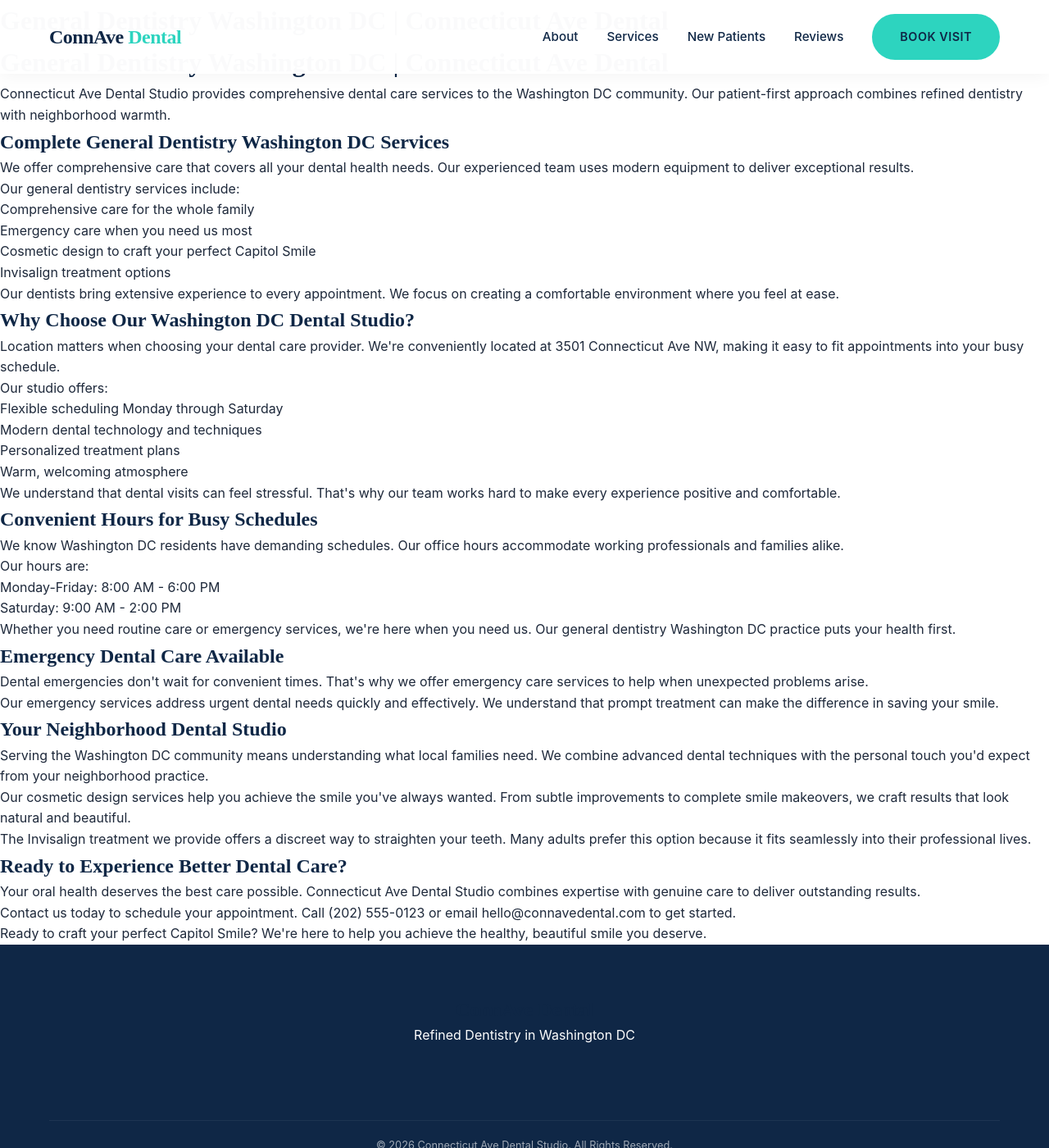
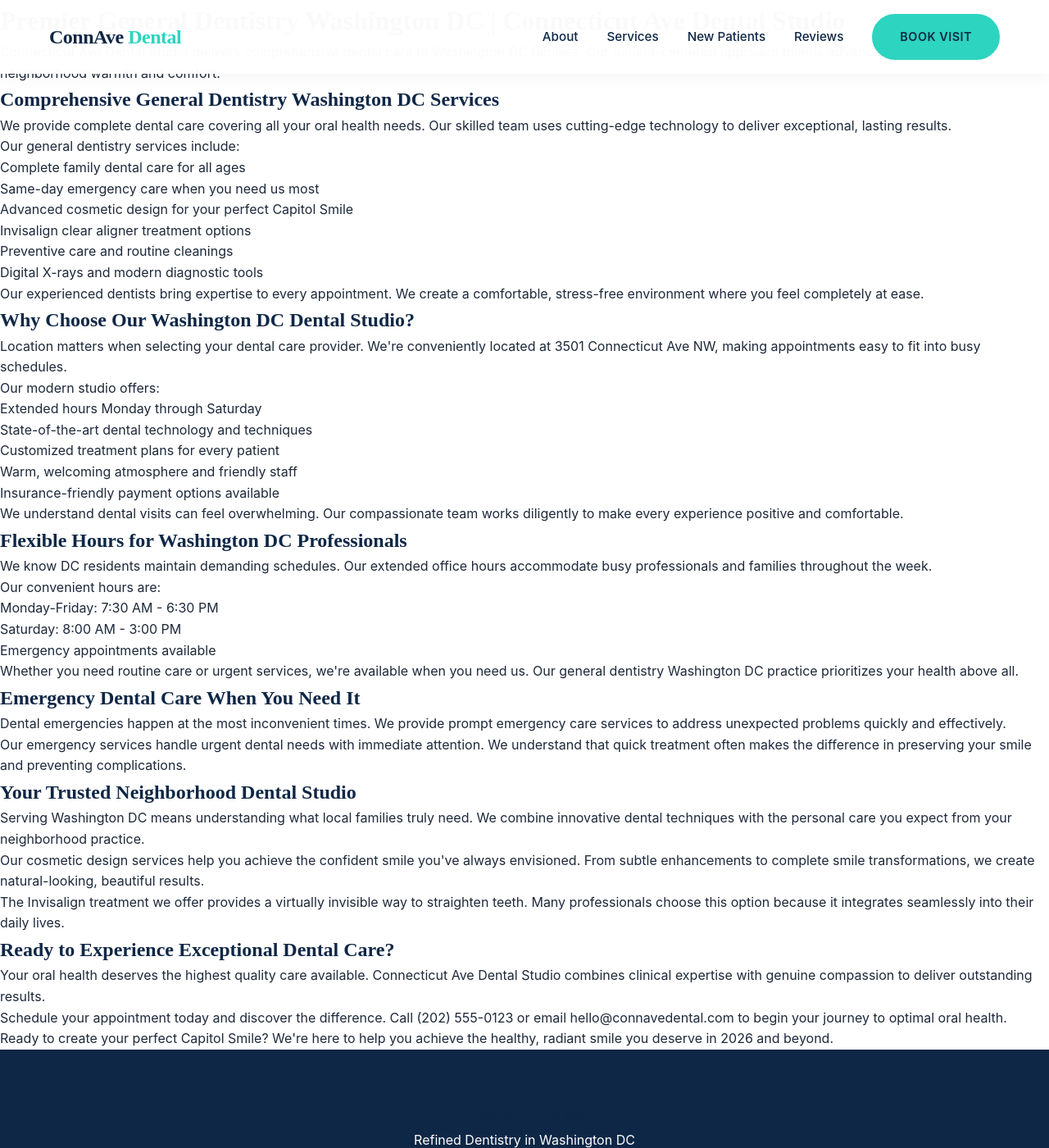
Before and after one commit to asquitt/asquitt.github.io, a Jekyll site: the page general-dentistry-washington-dc-connecticut-ave-dental.html, which Jekyll copies as it is, in a window 1280 px wide and 1400 px high. Shown: the whole window at 82% size. Built offline with Jekyll 4.4.1, drawn with Linux system fonts in a browser that asks for light colours.

Commit message:
Refresh and update content: general-dentistry-washington-dc-connecticut-ave-dental.html

```diff
--- a/general-dentistry-washington-dc-connecticut-ave-dental.html
+++ b/general-dentistry-washington-dc-connecticut-ave-dental.html
@@ -1,12 +1,12 @@
 <!DOCTYPE html>
+
 <html lang="en">
 <head>
-    <meta charset="UTF-8">
-    <meta name="viewport" content="width=device-width, initial-scale=1.0">
-    <meta name="description" content="Connecticut Ave Dental Studio offers comprehensive general dentistry Washington DC services. Call (202) 555-0123 for expert dental care today.">
-    <title>General Dentistry Washington DC | Connecticut Ave Dental</title>
-
-    <style>
+<meta charset="utf-8"/>
+<meta content="width=device-width, initial-scale=1.0" name="viewport"/>
+<meta content="Connecticut Ave Dental Studio offers comprehensive general dentistry Washington DC services. Modern dental care with flexible scheduling. Call (202) 555-0123 today." name="description"/>
+<title>General Dentistry Washington DC | Connecticut Ave Dental Studio</title>
+<style>
 
         /* --- CSS RESET & VARIABLES --- */
         :root {
@@ -247,7 +247,7 @@
     </style>
 </head>
 <body>
-    <header>
+<header>
 <div class="container nav-wrapper" style="font-family: 'Inter'">
 <a class="logo" href="#" style="">ConnAve <span>Dental</span></a>
 <nav>
@@ -262,52 +262,54 @@
 </nav>
 </div>
 </header>
-
-    <main>
-        <h1>General Dentistry Washington DC | Connecticut Ave Dental</h1>
-        <h1>General Dentistry Washington DC | Connecticut Ave Dental</h1>
-<p>Connecticut Ave Dental Studio provides comprehensive dental care services to the Washington DC community. Our patient-first approach combines refined dentistry with neighborhood warmth.</p>
-<h2>Complete General Dentistry Washington DC Services</h2>
-<p>We offer comprehensive care that covers all your dental health needs. Our experienced team uses modern equipment to deliver exceptional results.</p>
+<main>
+<h1>Premier General Dentistry Washington DC | Connecticut Ave Dental Studio</h1>
+<p>Connecticut Ave Dental Studio delivers comprehensive dental care to Washington DC families. Our patient-centered approach blends advanced dentistry with neighborhood warmth and comfort.</p>
+<h2>Comprehensive General Dentistry Washington DC Services</h2>
+<p>We provide complete dental care covering all your oral health needs. Our skilled team uses cutting-edge technology to deliver exceptional, lasting results.</p>
 <p>Our general dentistry services include:</p>
 <ul>
-<li>Comprehensive care for the whole family</li>
-<li>Emergency care when you need us most</li>
-<li>Cosmetic design to craft your perfect Capitol Smile</li>
-<li>Invisalign treatment options</li>
+<li>Complete family dental care for all ages</li>
+<li>Same-day emergency care when you need us most</li>
+<li>Advanced cosmetic design for your perfect Capitol Smile</li>
+<li>Invisalign clear aligner treatment options</li>
+<li>Preventive care and routine cleanings</li>
+<li>Digital X-rays and modern diagnostic tools</li>
 </ul>
-<p>Our dentists bring extensive experience to every appointment. We focus on creating a comfortable environment where you feel at ease.</p>
+<p>Our experienced dentists bring expertise to every appointment. We create a comfortable, stress-free environment where you feel completely at ease.</p>
 <h2>Why Choose Our Washington DC Dental Studio?</h2>
-<p>Location matters when choosing your dental care provider. We're conveniently located at 3501 Connecticut Ave NW, making it easy to fit appointments into your busy schedule.</p>
-<p>Our studio offers:</p>
+<p>Location matters when selecting your dental care provider. We're conveniently located at 3501 Connecticut Ave NW, making appointments easy to fit into busy schedules.</p>
+<p>Our modern studio offers:</p>
 <ul>
-<li>Flexible scheduling Monday through Saturday</li>
-<li>Modern dental technology and techniques</li>
-<li>Personalized treatment plans</li>
-<li>Warm, welcoming atmosphere</li>
+<li>Extended hours Monday through Saturday</li>
+<li>State-of-the-art dental technology and techniques</li>
+<li>Customized treatment plans for every patient</li>
+<li>Warm, welcoming atmosphere and friendly staff</li>
+<li>Insurance-friendly payment options available</li>
 </ul>
-<p>We understand that dental visits can feel stressful. That's why our team works hard to make every experience positive and comfortable.</p>
-<h2>Convenient Hours for Busy Schedules</h2>
-<p>We know Washington DC residents have demanding schedules. Our office hours accommodate working professionals and families alike.</p>
-<p>Our hours are:</p>
+<p>We understand dental visits can feel overwhelming. Our compassionate team works diligently to make every experience positive and comfortable.</p>
+<h2>Flexible Hours for Washington DC Professionals</h2>
+<p>We know DC residents maintain demanding schedules. Our extended office hours accommodate busy professionals and families throughout the week.</p>
+<p>Our convenient hours are:</p>
 <ul>
-<li>Monday-Friday: 8:00 AM - 6:00 PM</li>
-<li>Saturday: 9:00 AM - 2:00 PM</li>
+<li>Monday-Friday: 7:30 AM - 6:30 PM</li>
+<li>Saturday: 8:00 AM - 3:00 PM</li>
+<li>Emergency appointments available</li>
 </ul>
-<p>Whether you need routine care or emergency services, we're here when you need us. Our general dentistry Washington DC practice puts your health first.</p>
-<h2>Emergency Dental Care Available</h2>
-<p>Dental emergencies don't wait for convenient times. That's why we offer emergency care services to help when unexpected problems arise.</p>
-<p>Our emergency services address urgent dental needs quickly and effectively. We understand that prompt treatment can make the difference in saving your smile.</p>
-<h2>Your Neighborhood Dental Studio</h2>
-<p>Serving the Washington DC community means understanding what local families need. We combine advanced dental techniques with the personal touch you'd expect from your neighborhood practice.</p>
-<p>Our cosmetic design services help you achieve the smile you've always wanted. From subtle improvements to complete smile makeovers, we craft results that look natural and beautiful.</p>
-<p>The Invisalign treatment we provide offers a discreet way to straighten your teeth. Many adults prefer this option because it fits seamlessly into their professional lives.</p>
-<h2>Ready to Experience Better Dental Care?</h2>
-<p>Your oral health deserves the best care possible. Connecticut Ave Dental Studio combines expertise with genuine care to deliver outstanding results.</p>
-<p>Contact us today to schedule your appointment. Call (202) 555-0123 or email hello@connavedental.com to get started.</p>
-<p>Ready to craft your perfect Capitol Smile? We're here to help you achieve the healthy, beautiful smile you deserve.</p>
-    </main>
-    <footer>
+<p>Whether you need routine care or urgent services, we're available when you need us. Our general dentistry Washington DC practice prioritizes your health above all.</p>
+<h2>Emergency Dental Care When You Need It</h2>
+<p>Dental emergencies happen at the most inconvenient times. We provide prompt emergency care services to address unexpected problems quickly and effectively.</p>
+<p>Our emergency services handle urgent dental needs with immediate attention. We understand that quick treatment often makes the difference in preserving your smile and preventing complications.</p>
+<h2>Your Trusted Neighborhood Dental Studio</h2>
+<p>Serving Washington DC means understanding what local families truly need. We combine innovative dental techniques with the personal care you expect from your neighborhood practice.</p>
+<p>Our cosmetic design services help you achieve the confident smile you've always envisioned. From subtle enhancements to complete smile transformations, we create natural-looking, beautiful results.</p>
+<p>The Invisalign treatment we offer provides a virtually invisible way to straighten teeth. Many professionals choose this option because it integrates seamlessly into their daily lives.</p>
+<h2>Ready to Experience Exceptional Dental Care?</h2>
+<p>Your oral health deserves the highest quality care available. Connecticut Ave Dental Studio combines clinical expertise with genuine compassion to deliver outstanding results.</p>
+<p>Schedule your appointment today and discover the difference. Call (202) 555-0123 or email hello@connavedental.com to begin your journey to optimal oral health.</p>
+<p>Ready to create your perfect Capitol Smile? We're here to help you achieve the healthy, radiant smile you deserve in 2026 and beyond.</p>
+</main>
+<footer>
 <div class="container">
 <h2>ConnAve Dental</h2>
 <p>Refined Dentistry in Washington DC</p>
```
